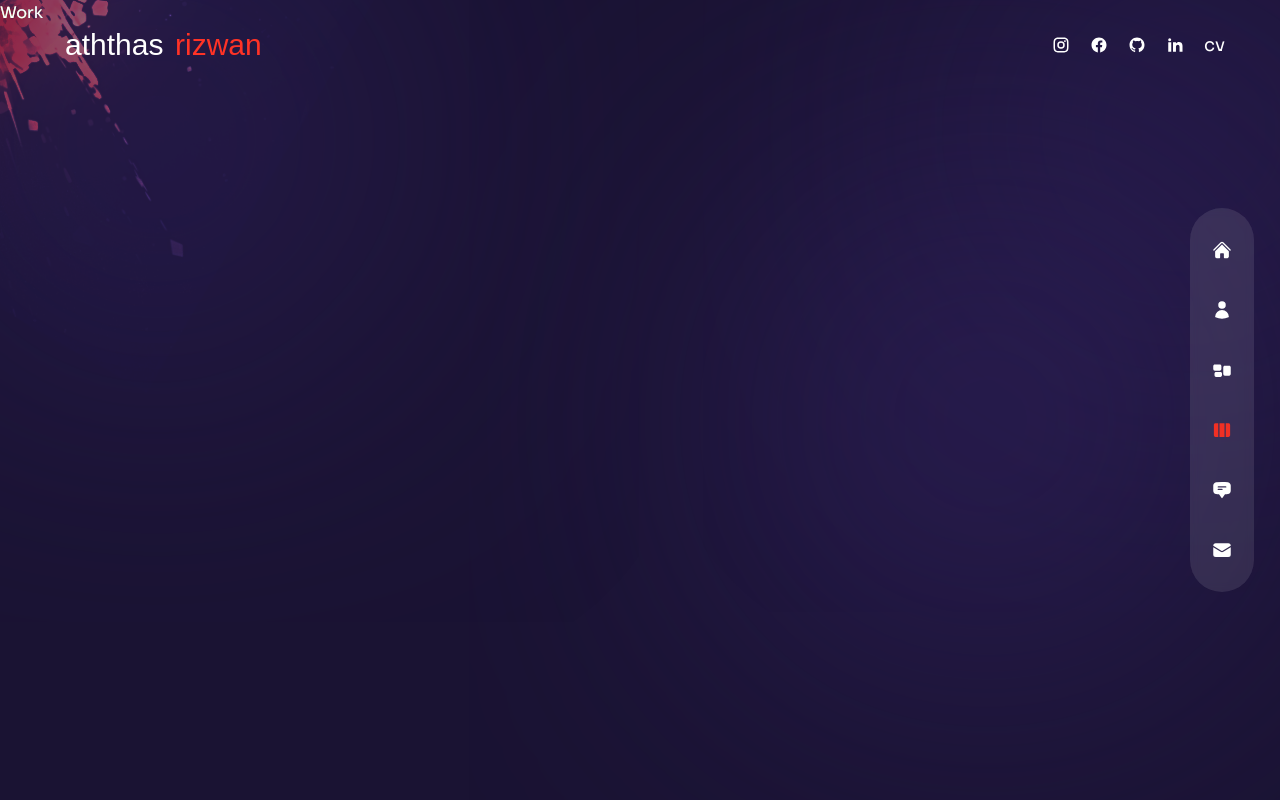
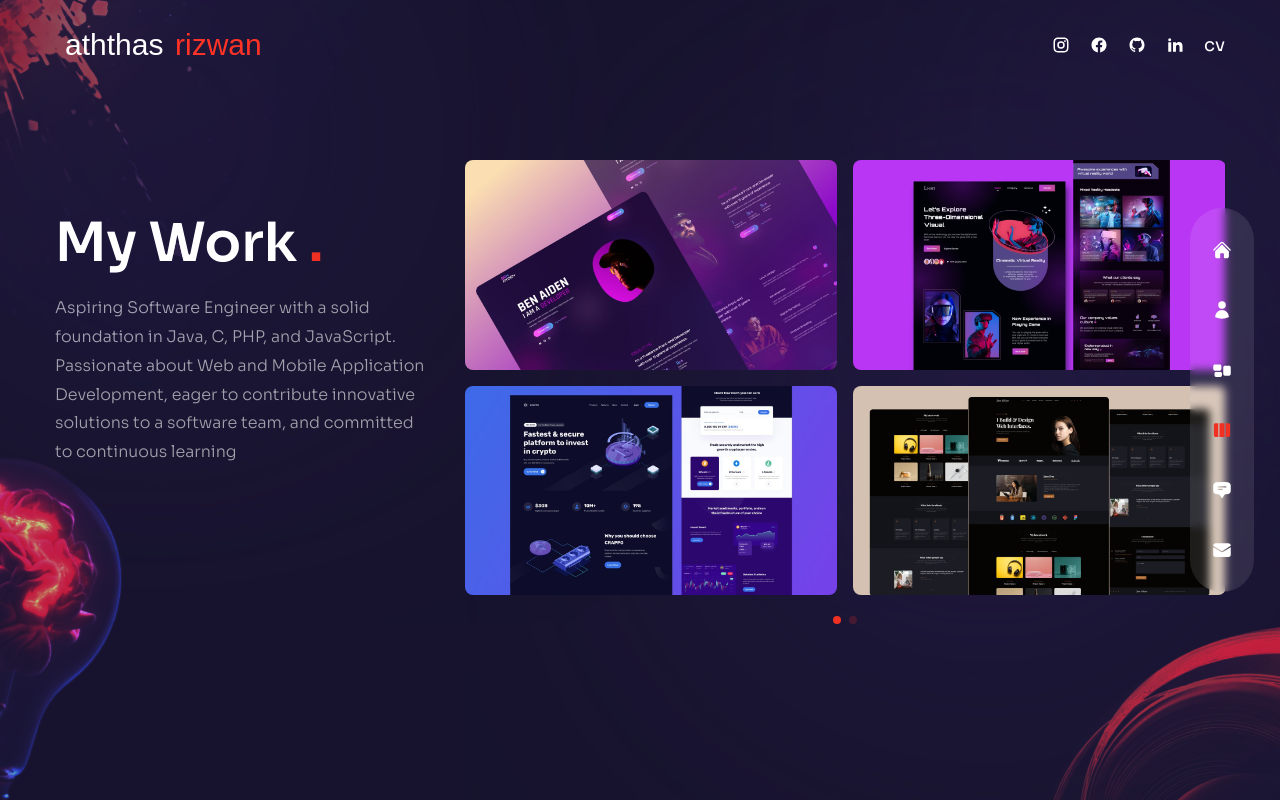
Before and after one commit to Aththas/my-portofolio, a Next.js app in the folder aththas/: page /work in a window 1280 px wide. Built offline with nearby package versions, Linux system fonts and the light colour scheme.

Commit message:
completed work page design

```diff
--- a/aththas/components/WorkSlider.js
+++ b/aththas/components/WorkSlider.js
@@ -44,8 +44,79 @@ const workSlides = {
   ],
 };
 
+//import swiper react components
+import {Swiper, SwiperSlide} from 'swiper/react';
+
+//import swiper styles
+import 'swiper/css';
+import 'swiper/css/free-mode';
+import 'swiper/css/pagination';
+
+//import required modules
+import {Pagination} from 'swiper';
+
+//next image
+import Image from 'next/image';
+
+import { BsArrowRight} from 'react-icons/bs';
+
 const WorkSlider = () => {
-  return <div>Work Slider</div>;
+  return (
+    <Swiper
+      spaceBetween={10}
+      pagination={{
+        clickable: true
+      }}
+      modules={[Pagination]}
+      className='h-[280px] sm:h-[480px]'
+    >
+      {workSlides.slides.map((slide, index) => {
+        return(
+          <SwiperSlide key={index}>
+            <div className='grid grid-cols-2 grid-rows-2 gap-4 cursor-pointer'>
+              {slide.images.map((image, index) => {
+                return (
+                  <div key={index} className='relative rounded-lg overflow-hidden flex items-center justify-center group'>
+                    <div className='flex items-center justify-center relative overflow-hidden group'>
+                      {/* image */}
+                      <Image
+                        src={image.path}
+                        width={500}
+                        height={300}
+                        alt=''
+                      />
+                      {/* overlay gradient */}
+                      <div
+                      className='absolute inset-0 bg-gradient-to-l from-transparent via-[#e838cc] to-[#DC143C] opacity-0
+                      group-hover:opacity-80 transition-all duration-700'></div>
+                      {/* title */}
+                      <div
+                        className='absolute bottom-0 translate-y-full group-hover:-translate-y-10 group-hover:xl:-translate-y-20
+                        transition-all duration-300'
+                      >
+                        <div className='flex items-center gap-x-2 text-[13px] tracking-[0.2em]'>
+                          {/* title part 1 */}
+                          <div className='delay-100'>SOURCE</div>
+                          {/* title part 2 */}
+                          <div className='translate-y-[500%] group-hover:translate-y-0 transition-all duration-300 delay-150'>
+                            CODE
+                          </div>
+                          {/* icon */}
+                          <div className='text-xl translate-y-[500%] group-hover:translate-y-0 transition-all duration-300 delay-200'>
+                            <BsArrowRight/>
+                          </div>
+                        </div>
+                      </div>
+                    </div>
+                  </div>
+                );
+              })}
+            </div>
+          </SwiperSlide>
+        );
+      })}
+    </Swiper>
+  );
 };
 
 export default WorkSlider;
--- a/aththas/pages/work/index.js
+++ b/aththas/pages/work/index.js
@@ -1,5 +1,56 @@
+//components
+import WorkSlider from '../../components/WorkSlider';
+import Bulb from '../../components/Bulb';
+import Circles from '../../components/Circles';
+
+//framer motion
+import {motion} from 'framer-motion';
+import { fadeIn } from '../../variants';
+
 const Work = () => {
-  return <div>Work</div>;
+  return (
+    <div className='h-full bg-primary/30 py-36 flex items-center'>
+      <Circles/>
+      <div className="container mx-auto">
+        <div className='flex flex-col xl:flex-row gap-x-8'>
+          {/* text */}
+          <div className='text-center flex xl:w-[30vw] flex-col lg:text-left mb-4 xl:mb-0'>
+            <motion.h2
+              className='h2 xl:mt-12'
+              variants={fadeIn('up', 0.3)}
+              initial='hidden'
+              animate='show'
+              exit='hidden'
+            >
+              My Work <span className='text-accent'>.</span>
+            </motion.h2>
+            <motion.p
+              className='mb-4 max-w-[400px] mx-auto lg:mx-0'
+              variants={fadeIn('up', 0.2)}
+              initial='hidden'
+              animate='show'
+              exit='hidden'
+            >
+              Aspiring Software Engineer with a solid foundation in Java, C, PHP, and JavaScript. Passionate about Web and
+              Mobile Application Development, eager to contribute innovative solutions to a software team, and committed to
+              continuous learning
+            </motion.p>
+          </div>
+          {/* slider */}
+          <motion.div
+            className='w-full xl:max-w-[65%]'
+            variants={fadeIn('down', 0.6)}
+            initial='hidden'
+            animate='show'
+            exit='hidden'
+          >
+            <WorkSlider/>
+          </motion.div>
+        </div>
+      </div>
+      <Bulb/>
+    </div>
+  );
 };
 
 export default Work;
```
